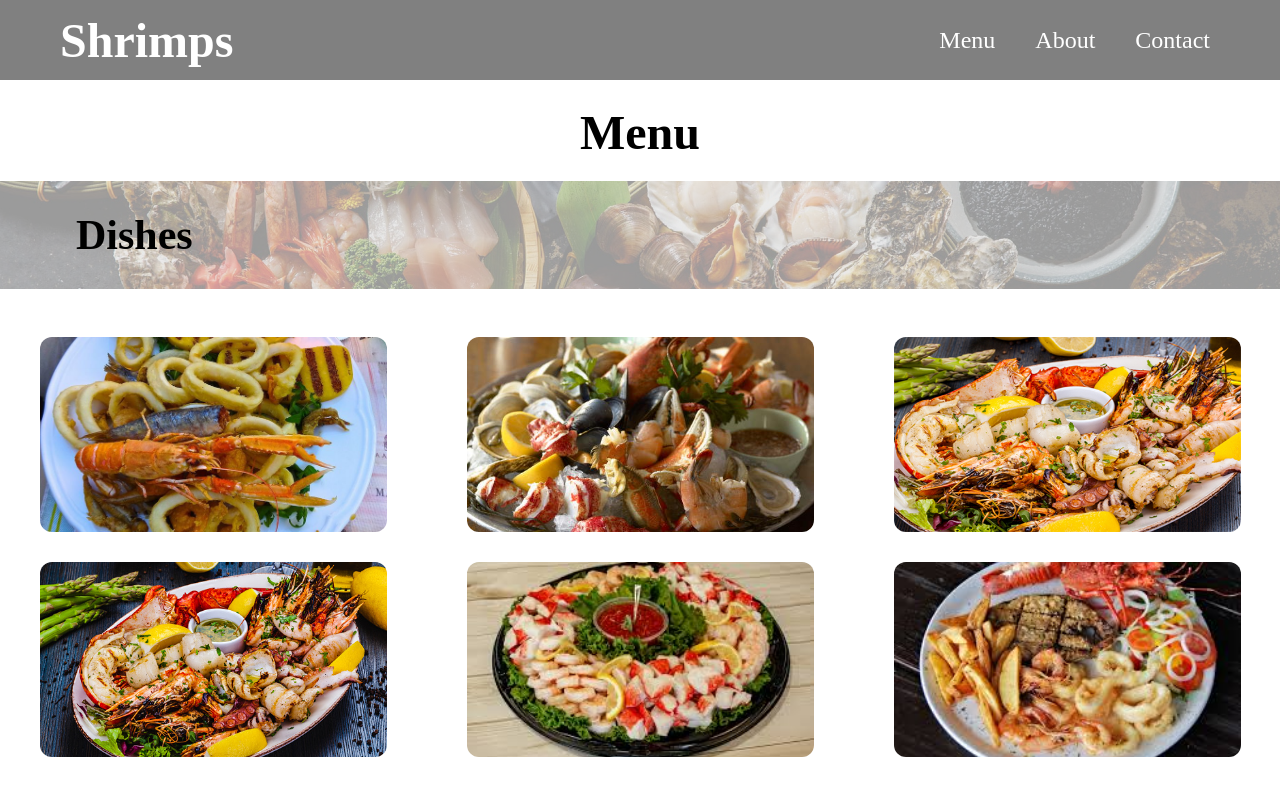
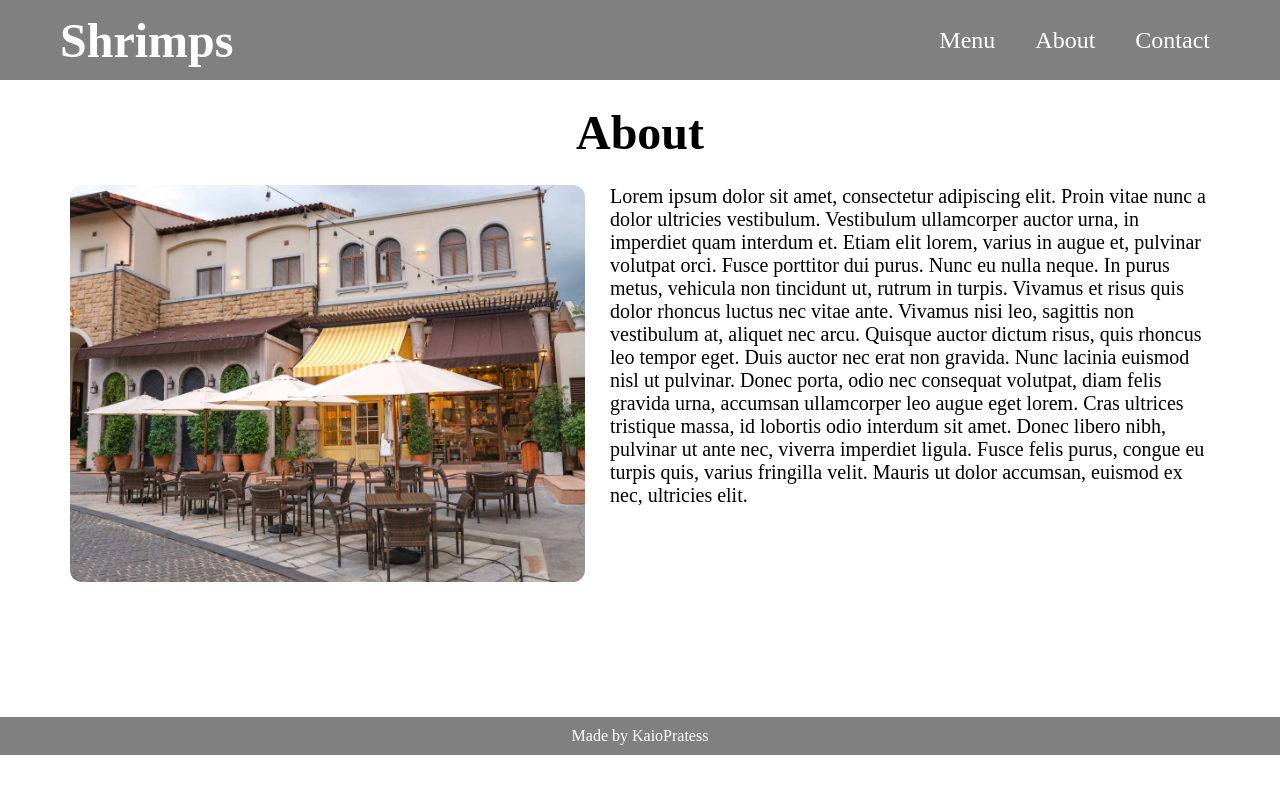
Before and after one commit to KaioPratess/Restaurant-Page, a website built with webpack: page dist/index.html in a window 1280 px wide. Shown: the top 800 px of the page. Built offline with nearby package versions, Linux system fonts and the light colour scheme.

Commit message:
Create about page

```diff
--- a/src/about.js
+++ b/src/about.js
@@ -0,0 +1,33 @@
+import restaurantImg from './img/restaurant.jpg';
+
+const about = function() {
+    const content = document.querySelector('#content');
+
+    const title = document.createElement('h1');
+          title.textContent = 'About';
+          title.classList.add('title');
+
+    content.append(title)
+
+    function createSec() {
+        const aboutContainer = document.createElement('div');
+              aboutContainer.classList.add('about-container');
+
+        const imgDiv = document.createElement('div');
+              imgDiv.classList.add('img-container');
+        const img = new Image();
+              img.src = `${restaurantImg}`;
+
+        const p = document.createElement('p');
+              p.textContent = 'Lorem ipsum dolor sit amet, consectetur adipiscing elit. Proin vitae nunc a dolor ultricies vestibulum. Vestibulum ullamcorper auctor urna, in imperdiet quam interdum et. Etiam elit lorem, varius in augue et, pulvinar volutpat orci. Fusce porttitor dui purus. Nunc eu nulla neque. In purus metus, vehicula non tincidunt ut, rutrum in turpis. Vivamus et risus quis dolor rhoncus luctus nec vitae ante. Vivamus nisi leo, sagittis non vestibulum at, aliquet nec arcu. Quisque auctor dictum risus, quis rhoncus leo tempor eget. Duis auctor nec erat non gravida. Nunc lacinia euismod nisl ut pulvinar. Donec porta, odio nec consequat volutpat, diam felis gravida urna, accumsan ullamcorper leo augue eget lorem. Cras ultrices tristique massa, id lobortis odio interdum sit amet. Donec libero nibh, pulvinar ut ante nec, viverra imperdiet ligula. Fusce felis purus, congue eu turpis quis, varius fringilla velit. Mauris ut dolor accumsan, euismod ex nec, ultricies elit.';
+              p.classList.add('about-p')
+
+        aboutContainer.append(imgDiv, p);
+        imgDiv.append(img);
+        content.append(aboutContainer);
+    }
+
+    createSec();
+};
+
+export {about};
--- a/src/index.js
+++ b/src/index.js
@@ -1,7 +1,8 @@
 import {home} from './home.js';
 import {menu} from './menu.js';
+import {about} from './about.js';
 import './style.css';
 
 home.createHeader();
-
+about();
 home.createFooter();
--- a/src/menu.js
+++ b/src/menu.js
@@ -13,7 +13,7 @@ import drink5Img from './img/drink5.jpg';
 import drink6Img from './img/drink6.jpg';
 
 
-const menu = (function() {
+const menu = function() {
     const content = document.querySelector('#content');
 
     const title = document.createElement('h1');
@@ -144,6 +144,6 @@ const menu = (function() {
     })
 
 
-})()
+}
 
 export {menu};
--- a/src/style.css
+++ b/src/style.css
@@ -152,3 +152,24 @@ a {
 .desc {
   max-width: 27ch;
 }
+
+/* About - about.js */
+.about-container {
+  margin-top: 25px;
+  display: flex;
+  gap: 25px;
+  padding: 0 70px;
+}
+
+.img-container {
+  width: 610px;
+  height: 397px;
+  margin-bottom: 135px;
+}
+
+.about-p {
+  max-width: 60ch;
+  font-size: 1.25rem;
+}
+
+/* Contact - contact.js */
```
Also changed, not shown: src/img/restaurant.jpg (renamed from src/img/shutterstock_523423486-scaled.jpg).
